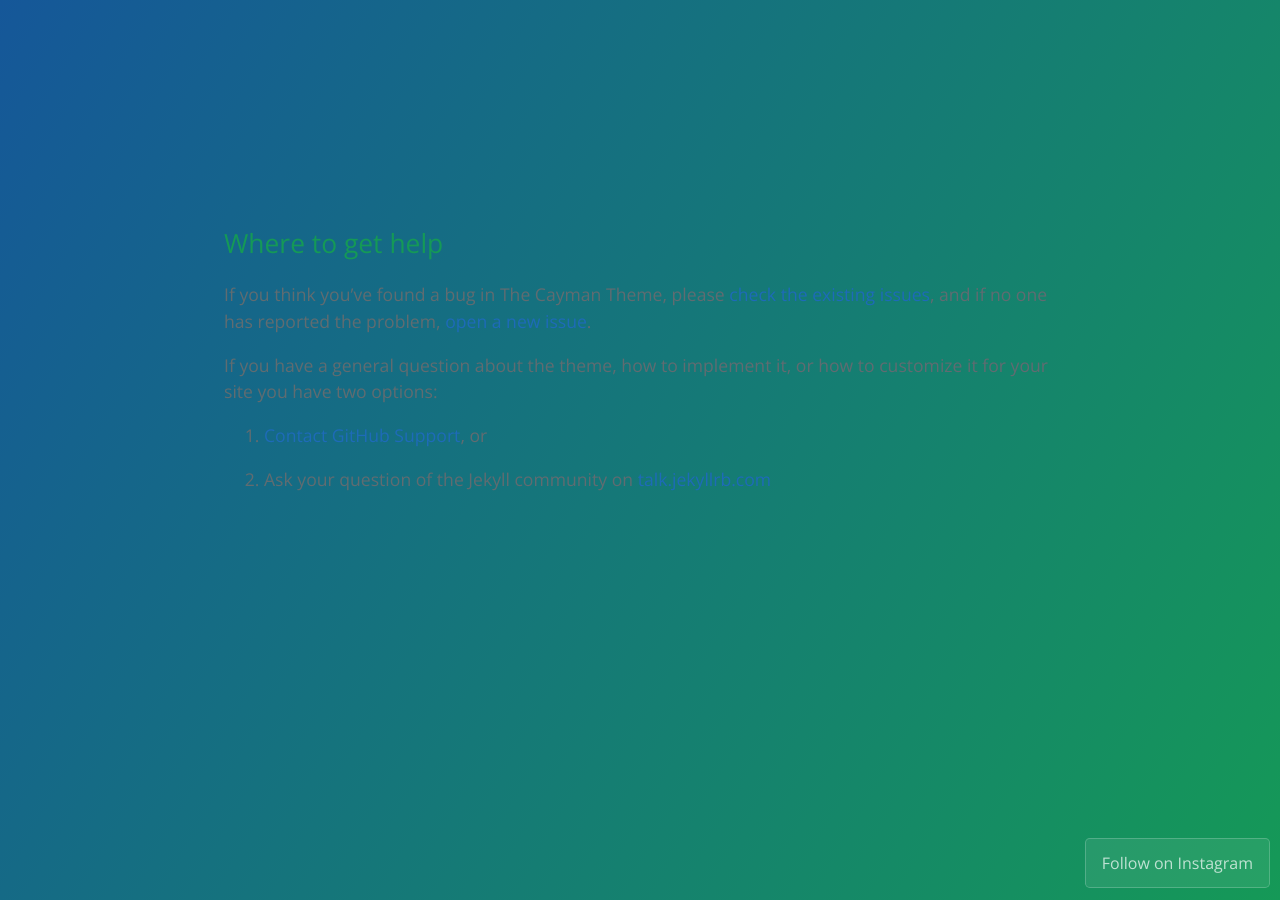
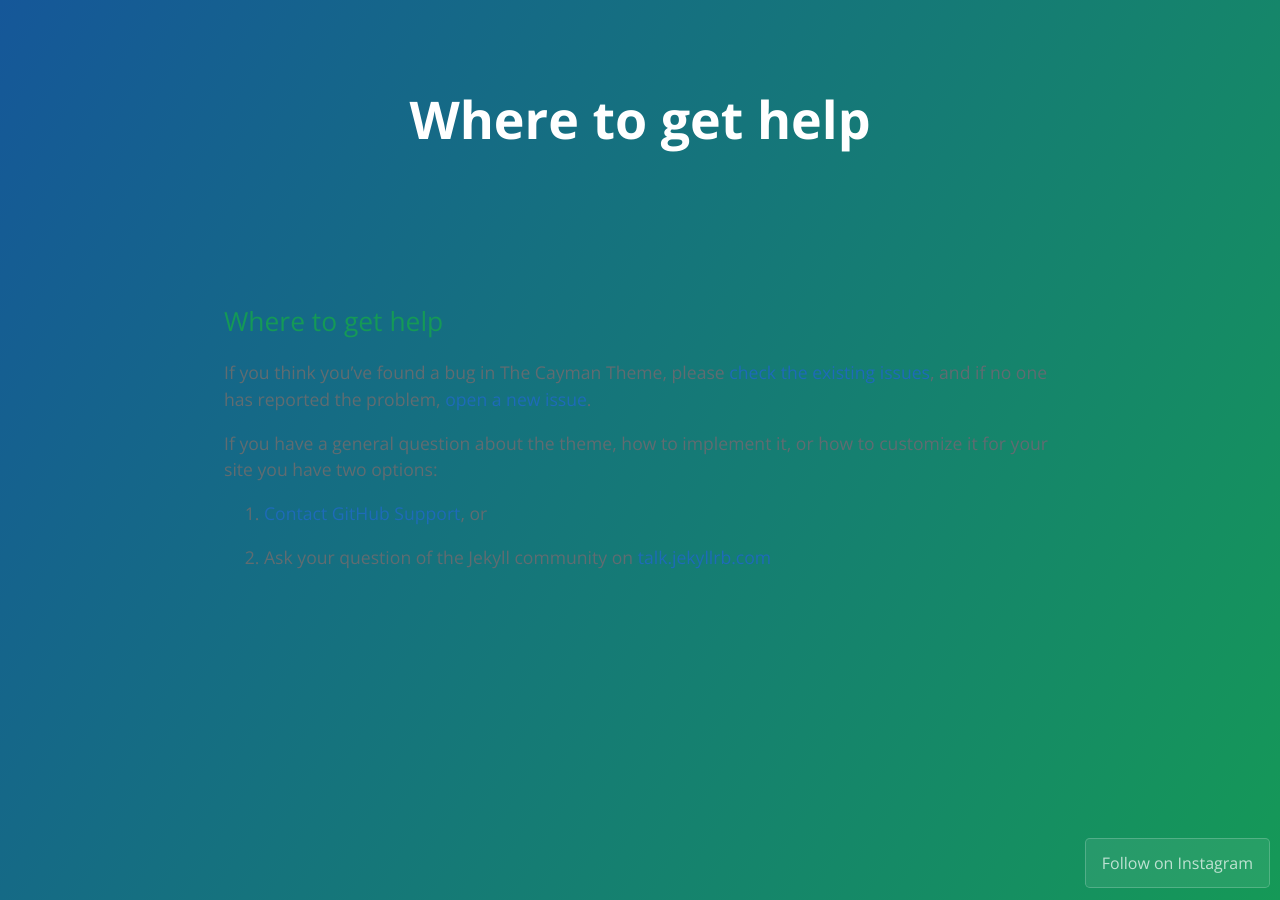
Before and after one commit to picperfect7/picperfect7.github.io, a Jekyll site: the page built from docs/SUPPORT.md, in a window 1280 px wide. Built offline with Jekyll 4.4.1, drawn with Linux system fonts in a browser that asks for light colours; our own code applies the rules of GitHub Pages for plain Markdown files.

Commit message:
Update default.html

```diff
--- a/_layouts/default.html
+++ b/_layouts/default.html
@@ -23,8 +23,8 @@
     <a id="skip-to-content" href="#content">Skip to the content.</a>
 
     <header class="page-header" role="banner">
-      <h1 class="project-name">{{ default: site.title }}</h1>
-      <h2 class="project-tagline">{{ default: site.description }}</h2>
+      <h1 class="project-name">{{ page.title }}</h1>
+      <h2 class="project-tagline">{{ page.description }}</h2>
 
        <div id="mybutton">
              <a href="https://www.instagram.com/pic_perfect_7/?hl=en" class="btn"> Follow on Instagram</a>
```
